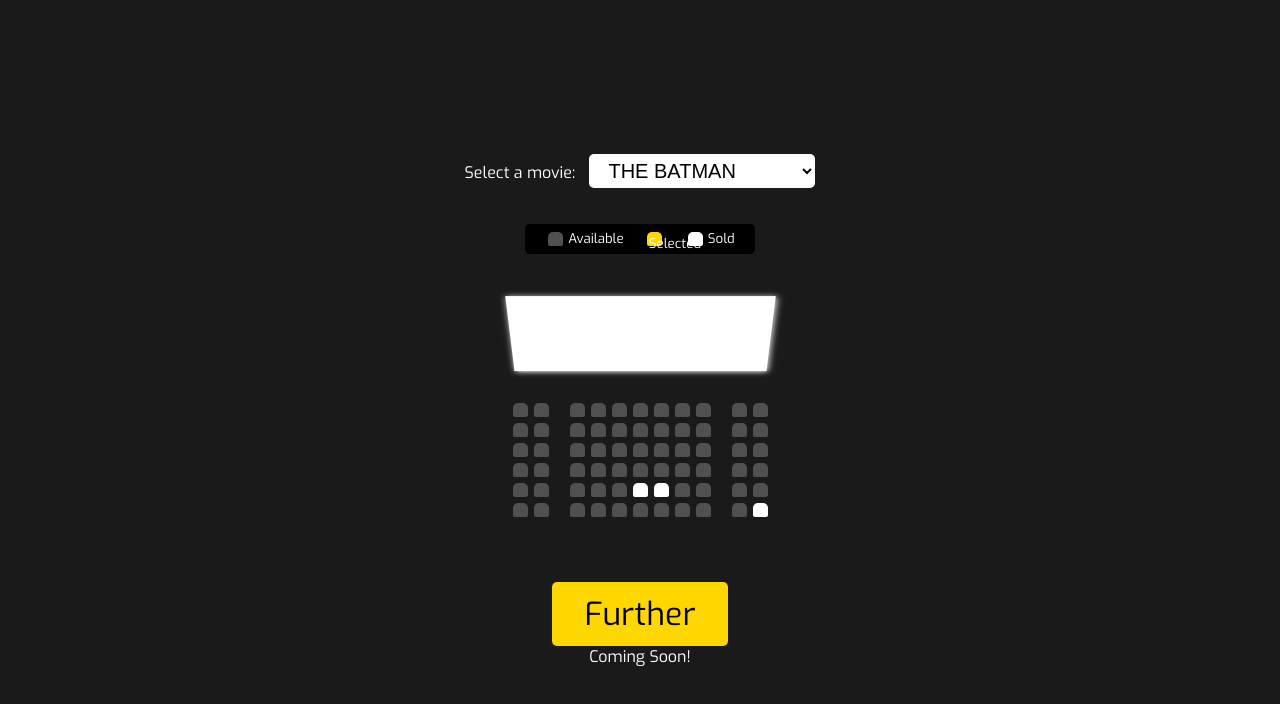
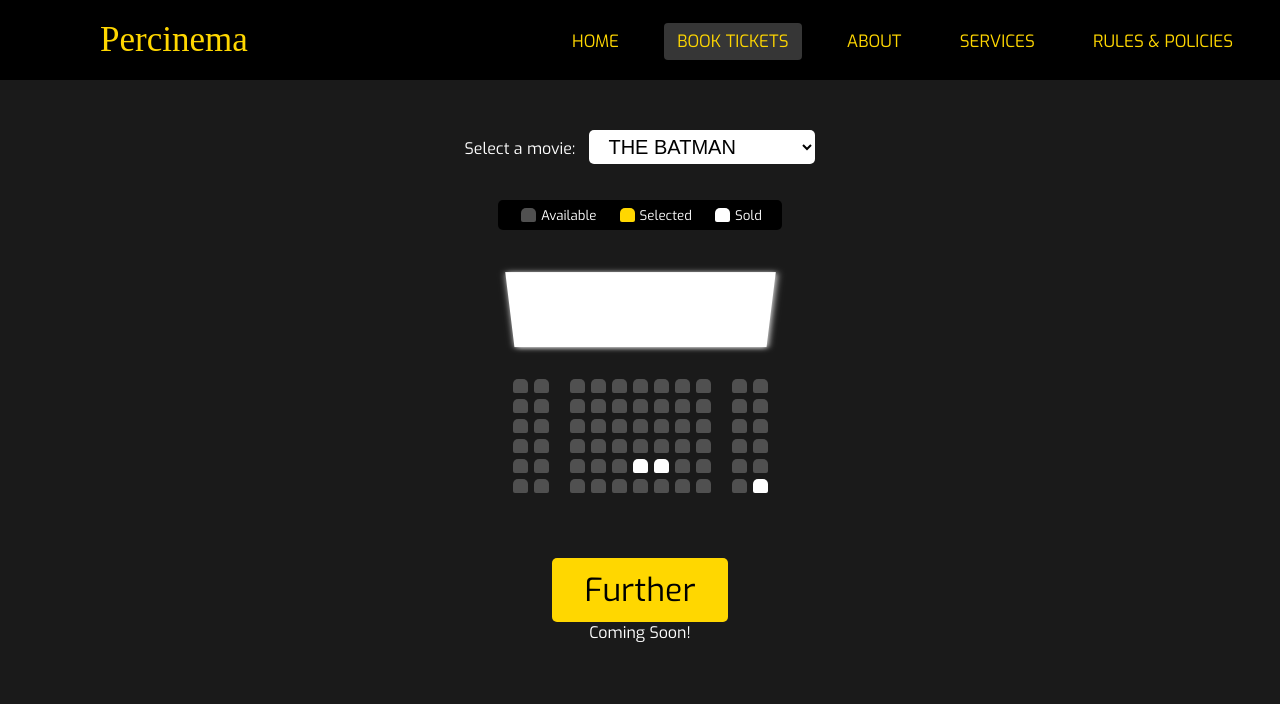
Before and after one commit to viggolindkvist/Slutprojekt, a plain HTML site: page booking.html in a window 1280 px wide. Drawn offline with Linux system fonts and the light colour scheme; a web font is replaced by a local one.

Commit message:
navbar & showcase fix

```diff
--- a/booking.html
+++ b/booking.html
@@ -8,6 +8,16 @@
     <link rel="stylesheet" href="style.css">
 </head>
 <body>
+    <nav>
+        <label class="logo">Percinema</label>
+        <ul>
+            <li><a href="home.html">HOME</a></li>
+            <li><a class="active" href="#">BOOK TICKETS</a></li>
+            <li><a href="#">ABOUT</a></li>
+            <li><a href="#">SERVICES</a></li>
+            <li><a href="#">RULES & POLICIES</a></li>
+        </ul>
+    </nav>
     <div class="movie-container">
         <label> Select a movie:</label>
         <select id="movie">
@@ -18,21 +28,21 @@
         </select>
     </div>
 
-    <ul class="showcase">
+   <ul class="showcase">
         <li>
             <div class="seat"></div>
             <small>Available</small>
         </li>
         <li>
-            <div class="seat selected">
+            <div class="seat selected"></div>
                 <small>Selected</small>
-            </div>
         </li>
         <li>
             <div class="seat sold"></div>
             <small>Sold</small>
         </li>
     </ul>
+
     <div class="container">
         <div class="screen"></div>
         <div class="row">
--- a/style.css
+++ b/style.css
@@ -3,7 +3,7 @@
 @import url('https://fonts.googleapis.com/css2?family=Merriweather&display=swap');
 @import url('https://fonts.googleapis.com/css2?family=Poppins:wght@900&display=swap');
 @import url('https://fonts.googleapis.com/css2?family=Exo&display=swap');
-
+@import url('https://fonts.googleapis.com/css2?family=Tapestry&display=swap');
 
 * {
     box-sizing: border-box;
@@ -16,9 +16,46 @@ body {
     flex-direction: column;
     align-items: center;
     justify-content: center;
-    height: 100vh;
     font-family: "Exo";
     margin: 0;
+}
+
+nav {
+    background: black;
+    width: 100%;
+    height: 80px;
+}
+
+.logo {
+    color: gold;
+    font-size: 35px;
+    line-height: 80px;
+    padding: 0 100px;
+    font-family: "Tapestry";
+}
+
+nav ul {
+    float: right;
+    margin-right: 20px;
+}
+
+nav ul li {
+    display: inline-block;
+    line-height: 51px;
+    margin: 0 14px;
+}
+
+nav ul li a {
+    color: gold;
+    font-size: 17px;
+    padding: 7px 13px;
+    border-radius: 4px;
+    text-decoration: none;
+}
+
+a.active, a:hover {
+    background: rgb(54, 54, 54);
+    transition: 0.7s;
 }
 
 .label {
@@ -27,6 +64,7 @@ body {
 
 .movie-container {
     margin: 20px 0;
+    margin-top: 50px;
 }
 
 .movie-container select {
```
Also changed, not shown: home.html (+5 -5 lines).
